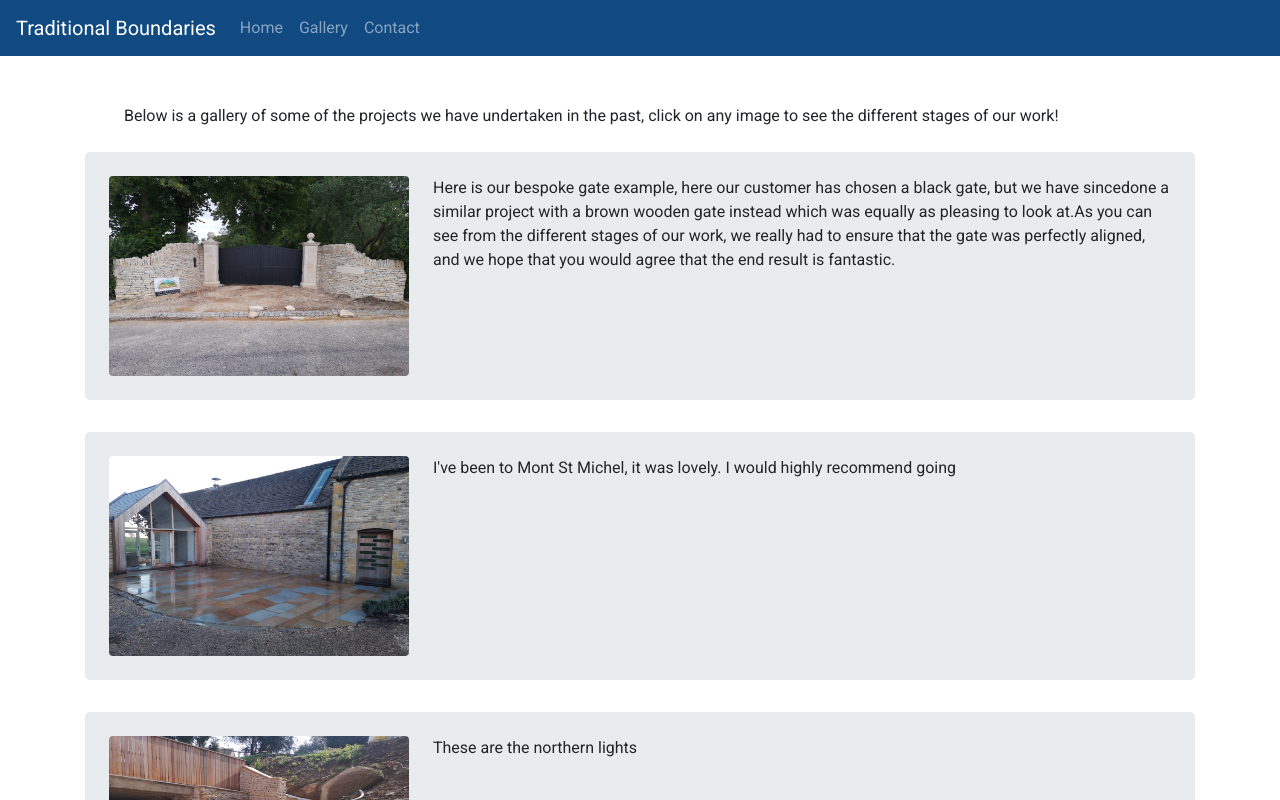
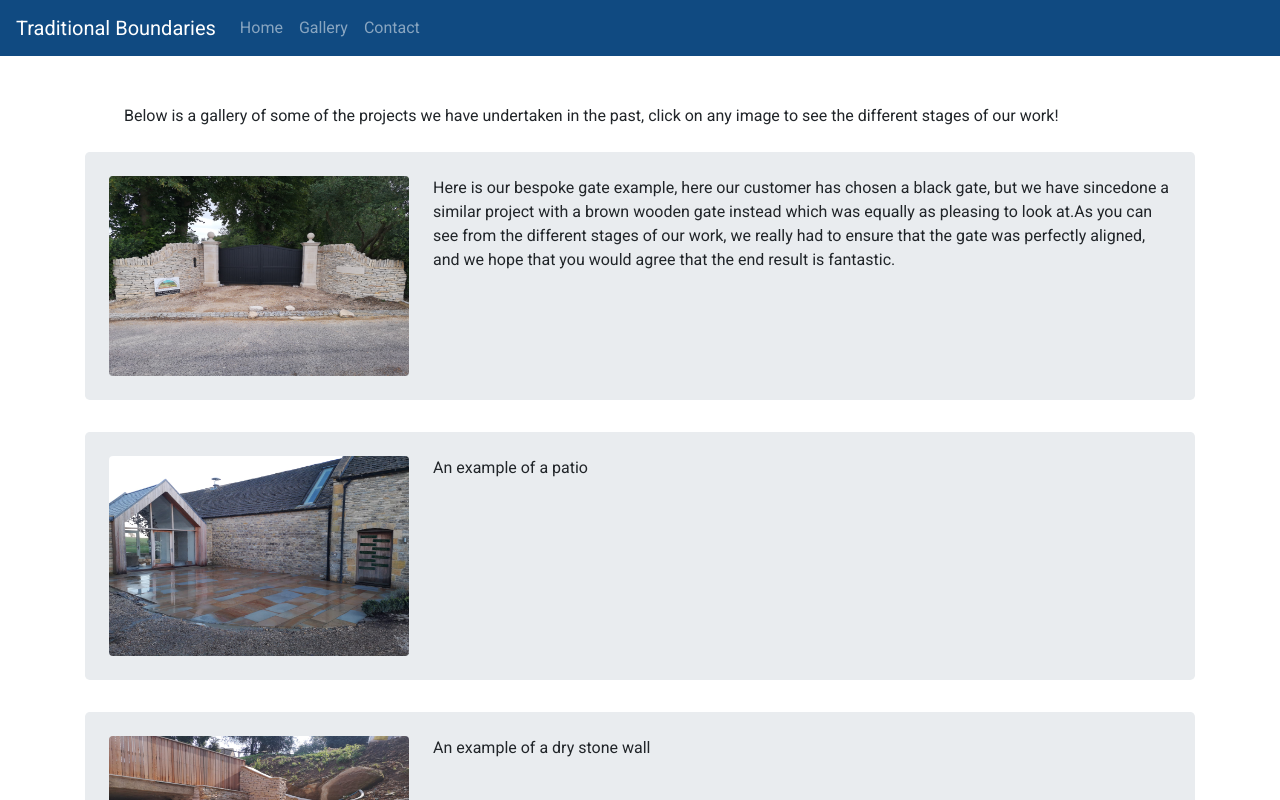
Before and after one commit to FraserNicholson/TraditionalBoundaries, an Angular app in the folder WebUI/: page /gallery in a window 1280 px wide. Shown: the top 800 px of the page. Built offline with nearby package versions, Linux system fonts and the light colour scheme.

Commit message:
Update descriptions

```diff
--- a/WebUI/src/app/features/shared/data/galleryImages.ts
+++ b/WebUI/src/app/features/shared/data/galleryImages.ts
@@ -21,7 +21,7 @@ export const galleryImages: image[][] = [
 
     [{src: folder +  'patio8.jpg',
     title: 'Patio',
-    description: 'I\'ve been to Mont St Michel, it was lovely. I would highly recommend going',
+    description: 'An example of a patio',
     active: true},
     {src: folder + 'patio-unfinished1.jpg'},
     {src: folder + 'patio-unfinished.jpg'},
@@ -29,7 +29,7 @@ export const galleryImages: image[][] = [
 
     [{src: folder + 'blockley-finished10.jpg',
     title: 'Dry stone wall',
-    description: 'These are the northern lights',
+    description: 'An example of a dry stone wall',
     active: true},
     {src: folder + 'blockley-started1.jpg'},
     {src: folder + 'blockley-unfinished1.jpg'},
@@ -44,7 +44,7 @@ export const galleryImages: image[][] = [
 
     [{src: folder + 'pt7-large.jpg',
     title: 'Patio',
-    description: 'These are the northern lights',
+    description: 'An example of a patio',
     active: true},
     {src: folder + 'jm-patio-unfinished1.jpg'},
     {src: folder + 'pt1-large.jpg'}]
```
